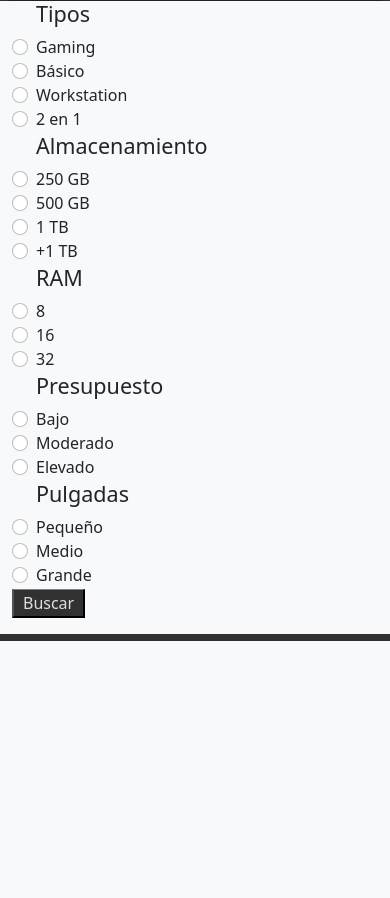
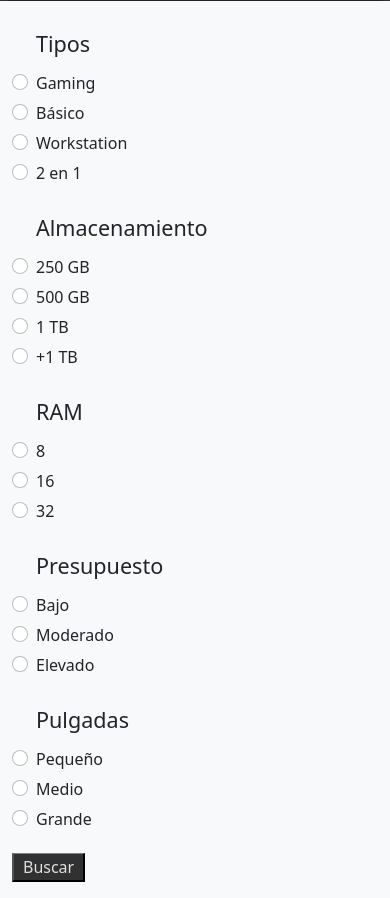
Before and after one commit to Dragonf-j/-TFG-I.E.S.-Punta-del-Verde-Elige-tu-portatil, a PHP site: page /vistas/elegir.php in a window 390 px wide. Shown: the part 203-1101 px from the top of the page. Before the commit the page ends 844 px from the top, so only its background shows below. Run offline with PHP 8.4, Linux system fonts and the light colour scheme.

Commit message:
update 20/02/2022

```diff
--- a/estilos/estilos_elegir.css
+++ b/estilos/estilos_elegir.css
@@ -39,8 +39,26 @@
 }
 
 
+
+
     @media only screen and (max-width: 600px) {
         .grid {
             display: inline;
         }
+        .boton{
+            margin-top: 20px;
+
+        }
+        .form-check{
+            margin-top: 15px;
+        }
+        .form-check-input{
+            margin-top: 9px;
+        }
+        .titulo4{
+            margin-top: 15px;
+        }
+        .label{
+            margin-top: 6px;
+        }
       }
--- a/vistas/elegir.php
+++ b/vistas/elegir.php
@@ -84,18 +84,18 @@
 
                 <div class="form-check " id="tipo">
                     <label for="Tipo">
-                        <h4>Tipos</h4>
+                        <h4 class="titulo4">Tipos</h4>
                     </label><br>
-                    <label for="gaming">Gaming</label>
+                    <label class="label" for="gaming">Gaming</label>
                     <input type="radio" class="form-check-input" class="tipo" name="tipo" value="gaming">
                     <br>
-                    <label for="basico">Básico</label>
+                    <label for="basico" class="label">Básico</label>
                     <input type="radio" class="form-check-input" class="tipo" name="tipo" value="basico">
                     <br>
-                    <label for="workstation">Workstation</label>
+                    <label for="workstation" class="label">Workstation</label>
                     <input type="radio" class="form-check-input" class="tipo" name="tipo" value="workstation">
                     <br>
-                    <label for="Convertible">2 en 1</label>
+                    <label for="Convertible" class="label">2 en 1</label>
                     <input type="radio" class="form-check-input" class="tipo" name="tipo" value="Convertible">
 
                 </div>
@@ -104,66 +104,64 @@
 
                 <div class="form-check " id="almacenamiento">
                     <label for="Almacenamiento">
-                        <h4>Almacenamiento</h4>
+                        <h4 class="titulo4">Almacenamiento</h4>
                     </label><br>
-                    <label for="menos">250 GB</label>
+                    <label for="menos" class="label">250 GB</label>
                     <input type="radio" class="form-check-input" name="almacenamiento" value="250GB">
                     <br>
-                    <label for="medio">500 GB</label>
+                    <label for="medio" class="label">500 GB</label>
                     <input type="radio" class="form-check-input" name="almacenamiento" value="500GB">
                     <br>
-                    <label for="max">1 TB</label>
+                    <label for="max" class="label">1 TB</label>
                     <input type="radio" class="form-check-input" name="almacenamiento" value="1TB">
                     <br>
-                    <label for="max-extend">+1 TB</label>
+                    <label for="max-extend" class="label">+1 TB</label>
                     <input type="radio" class="form-check-input" name="almacenamiento" value="+1TB">
                 </div>
 
                 <div class="form-check thumbnail" id="ram">
                     <label for="ram">
-                        <h4>RAM</h4>
-
-
+                        <h4 class="titulo4">RAM</h4>
                     </label><br>
-                    <label for="8">8</label>
+                    <label for="8" class="label">8</label>
                     <input type="radio" class="form-check-input" name="memoria" value="8">
                     <br>
-                    <label for="16">16</label>
+                    <label for="16" class="label">16</label>
                     <input type="radio" class="form-check-input" name="memoria" value="16">
                     <br>
-                    <label for="32">32</label>
+                    <label for="32" class="label">32</label>
                     <input type="radio" class="form-check-input" name="memoria" value="32">
                 </div>
 
                 <div class="form-check " id="Precio">
                     <label for="precio">
-                        <h4>Presupuesto</h4>
+                        <h4 class="titulo4">Presupuesto</h4>
 
                     </label><br>
-                    <label for="bajo">Bajo</label>
+                    <label for="bajo" class="label">Bajo</label>
                     <input type="radio" class="form-check-input" name="precio" value="bajo">
                     <br>
-                    <label for="moderado">Moderado</label>
+                    <label for="moderado" class="label">Moderado</label>
                     <input type="radio" class="form-check-input" name="precio" value="moderado">
                     <br>
-                    <label for="elevado">Elevado</label>
+                    <label for="elevado" class="label">Elevado</label>
                     <input type="radio" class="form-check-input" class="form-check-input" name="precio" value="elevado">
                     <br>
 
                 </div>
                 <div class="form-check " id="Pulgadas">
                     <label for="Pulgadas">
-                        <h4 class=" thumbnail">Pulgadas</h4>
+                        <h4 class="titulo4">Pulgadas</h4>
 
                     </label><br>
 
-                    <label for="pequeño">Pequeño</label>
+                    <label for="pequeño" class="label">Pequeño</label>
                     <input type="radio" class="form-check-input" name="Pulgadas" value="pequeño">
                     <br>
-                    <label for="medio">Medio</label>
+                    <label for="medio" class="label">Medio</label>
                     <input type="radio" class="form-check-input" name="Pulgadas" value="medio">
                     <br>
-                    <label for="grande">Grande</label>
+                    <label for="grande" class="label">Grande</label>
                     <input type="radio" class="form-check-input" class="form-check-input" name="Pulgadas" value="grande">
                     <br>
 
```
